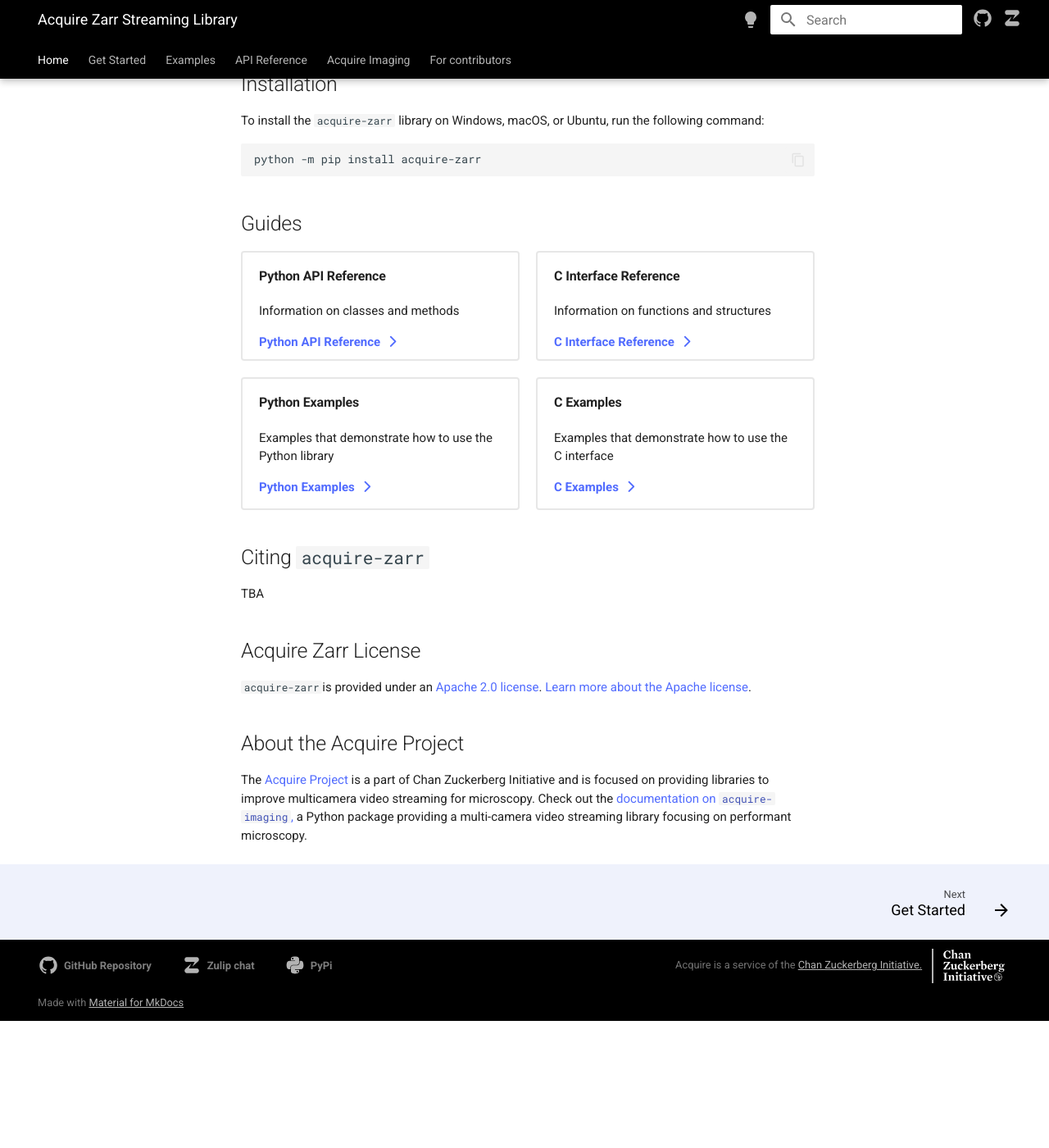
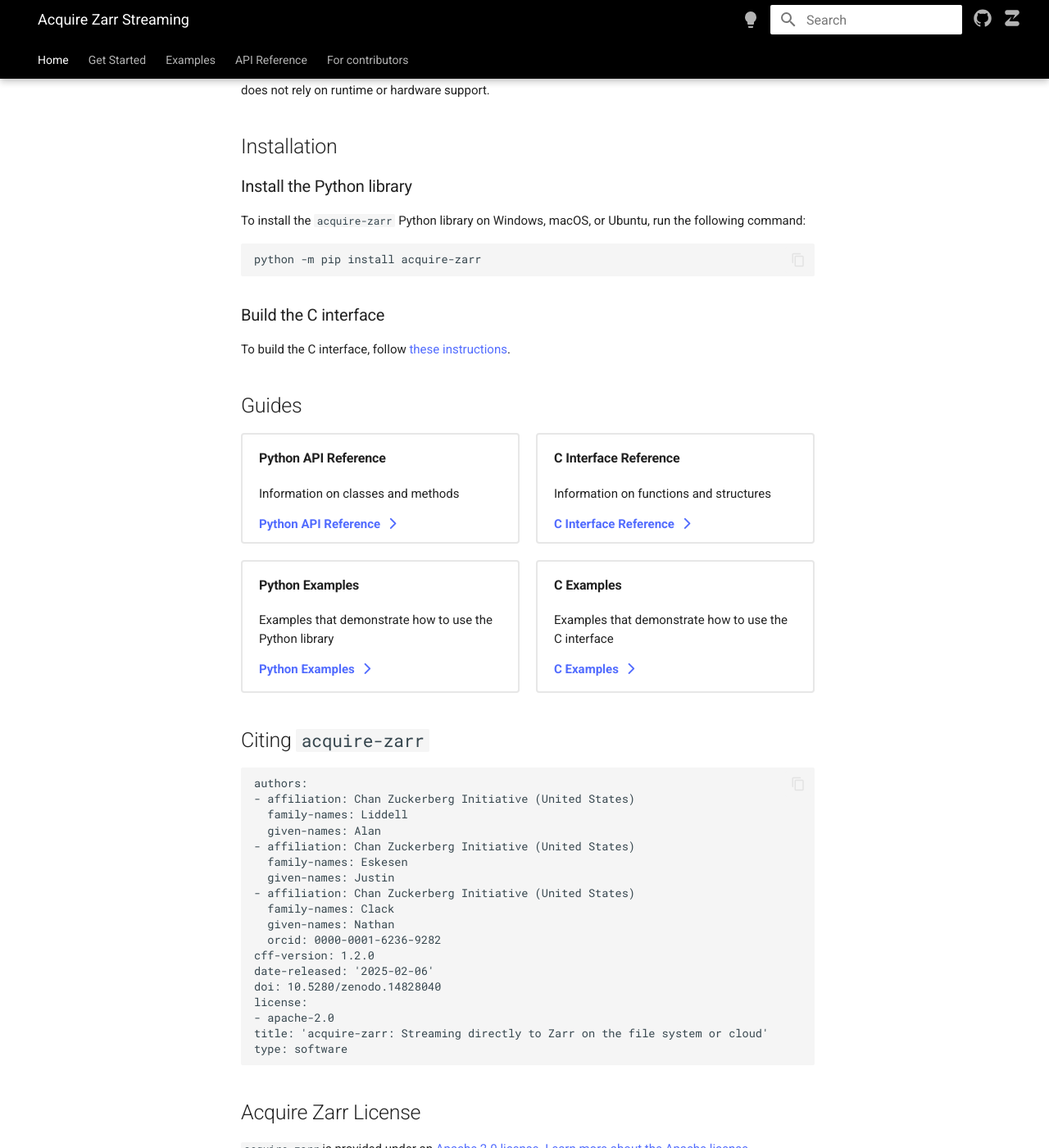
Before and after one commit to melissawm/acquire-docs, an MkDocs documentation site: the page built from docs/index.md, in a window 1280 px wide and 1400 px high, scrolled down 460 px. Shown: the whole window at 82% size. Built offline with MkDocs 1.6.1 and Material for MkDocs 9.7.7, drawn with Linux system fonts in a browser that asks for light colours; nearby versions of some CDN libraries; comment, search, counter and statistics services are not loaded; before the commit the page ends 1705 px from its top, so only the background shows below that.

Commit message:
Addressing review comments

````diff
--- a/docs/index.md
+++ b/docs/index.md
@@ -14,11 +16,18 @@
 
 ## Installation
 
-To install the `acquire-zarr` library on Windows, macOS, or Ubuntu, run the following command:
+### Install the Python library
+
+To install the `acquire-zarr` Python library on Windows, macOS, or Ubuntu, run the following command:
 
 ```bash
 python -m pip install acquire-zarr
 ```
+
+### Build the C interface
+
+To build the C interface, follow [these instructions](https://github.com/acquire-project/acquire-zarr/blob/main/README.md).
+
 ## Guides
 
 <div class="cards">
@@ -35,27 +44,39 @@
     <div class="card">
         <h4>Python Examples</h4>
         <p>Examples that demonstrate how to use the Python library</p>
-        <a href="https://github.com/acquire-project/acquire-zarr/tree/main/examples/python" class="button">Python Examples</a>
+        <a href="examples/python_examples" class="button">Python Examples</a>
     </div>
     <div class="card">
         <h4>C Examples</h4>
         <p>Examples that demonstrate how to use the C interface</p>
-        <a href="https://github.com/acquire-project/acquire-zarr/tree/main/examples/python" class="button">C Examples</a>
+        <a href="examples/c_examples" class="button">C Examples</a>
     </div>
 </div>
 
 ## Citing `acquire-zarr`
 
-TBA
+~~~
+authors:
+- affiliation: Chan Zuckerberg Initiative (United States)
+  family-names: Liddell
+  given-names: Alan
+- affiliation: Chan Zuckerberg Initiative (United States)
+  family-names: Eskesen
+  given-names: Justin
+- affiliation: Chan Zuckerberg Initiative (United States)
+  family-names: Clack
+  given-names: Nathan
+  orcid: 0000-0001-6236-9282
+cff-version: 1.2.0
+date-released: '2025-02-06'
+doi: 10.5280/zenodo.14828040
+license:
+- apache-2.0
+title: 'acquire-zarr: Streaming directly to Zarr on the file system or cloud'
+type: software
+~~~
 
 ## Acquire Zarr License
 
 `acquire-zarr `is provided under an [Apache 2.0 license](https://github.com/acquire-project/acquire-zarr/blob/main/LICENSE).
 [Learn more about the Apache license](https://www.apache.org/licenses/LICENSE-2.0).
-
-## About the Acquire Project
-
-The [Acquire Project](https://github.com/acquire-project) is a part of Chan Zuckerberg Initiative and is focused on
-providing libraries to improve multicamera video streaming for microscopy. Check out the
-[documentation on `acquire-imaging`,](acquire-imaging/index.md) a Python package providing a multi-camera video streaming library
-focusing on performant microscopy.
--- a/mkdocs.yml
+++ b/mkdocs.yml
@@ -1,4 +1,4 @@
-site_name: Acquire Zarr Streaming Library
+site_name: Acquire Zarr Streaming
 repo_url: https://github.com/acquire-project/
 site_url: https://acquire-project.github.io/acquire-docs/
 
@@ -43,32 +43,32 @@
     - api_reference/index.md
     - api_reference/zarr_api.md
     - api_reference/c_api.md
-  - Acquire Imaging:
-    - acquire-imaging/index.md
-    - Get Started: acquire-imaging/get_started.md
-    - API Reference: acquire-imaging/api_reference.md
-    - Tutorials:
-      - acquire-imaging/tutorials/index.md
-      - Setup acquisition:
-        - acquire-imaging/tutorials/setup_acquisition/index.md
-        - acquire-imaging/tutorials/setup_acquisition/trigger.md
-        - acquire-imaging/tutorials/setup_acquisition/configure.md
-        - acquire-imaging/tutorials/setup_acquisition/start_stop.md
-        - acquire-imaging/tutorials/setup_acquisition/select.md
-        - acquire-imaging/tutorials/setup_acquisition/setup.md
-        - acquire-imaging/tutorials/setup_acquisition/drivers.md
-        - acquire-imaging/tutorials/setup_acquisition/storage.md
-      - Using JSON:
-        - acquire-imaging/tutorials/using_json/index.md
-        - acquire-imaging/tutorials/using_json/trig_json.md
-        - acquire-imaging/tutorials/using_json/props_json.md
-      - Data:
-        - acquire-imaging/tutorials/access_data/index.md
-        - acquire-imaging/tutorials/access_data/framedata.md
-        - acquire-imaging/tutorials/access_data/livestream.md
-      - Zarr:
-        - acquire-imaging/tutorials/zarr/index.md
-        - acquire-imaging/tutorials/zarr/compressed.md
+  # - Acquire Imaging:
+  #   - acquire-imaging/index.md
+  #   - Get Started: acquire-imaging/get_started.md
+  #   - API Reference: acquire-imaging/api_reference.md
+  #   - Tutorials:
+  #     - acquire-imaging/tutorials/index.md
+  #     - Setup acquisition:
+  #       - acquire-imaging/tutorials/setup_acquisition/index.md
+  #       - acquire-imaging/tutorials/setup_acquisition/trigger.md
+  #       - acquire-imaging/tutorials/setup_acquisition/configure.md
+  #       - acquire-imaging/tutorials/setup_acquisition/start_stop.md
+  #       - acquire-imaging/tutorials/setup_acquisition/select.md
+  #       - acquire-imaging/tutorials/setup_acquisition/setup.md
+  #       - acquire-imaging/tutorials/setup_acquisition/drivers.md
+  #       - acquire-imaging/tutorials/setup_acquisition/storage.md
+  #     - Using JSON:
+  #       - acquire-imaging/tutorials/using_json/index.md
+  #       - acquire-imaging/tutorials/using_json/trig_json.md
+  #       - acquire-imaging/tutorials/using_json/props_json.md
+  #     - Data:
+  #       - acquire-imaging/tutorials/access_data/index.md
+  #       - acquire-imaging/tutorials/access_data/framedata.md
+  #       - acquire-imaging/tutorials/access_data/livestream.md
+  #     - Zarr:
+  #       - acquire-imaging/tutorials/zarr/index.md
+  #       - acquire-imaging/tutorials/zarr/compressed.md
   - For contributors:
     - for_contributors/index.md
     - for_contributors/docs_contribution_quickstart.md
````
Also changed, not shown: other parts of docs/index.md (+2 -0 lines), docs/get_started.md (+135 -4 lines).
